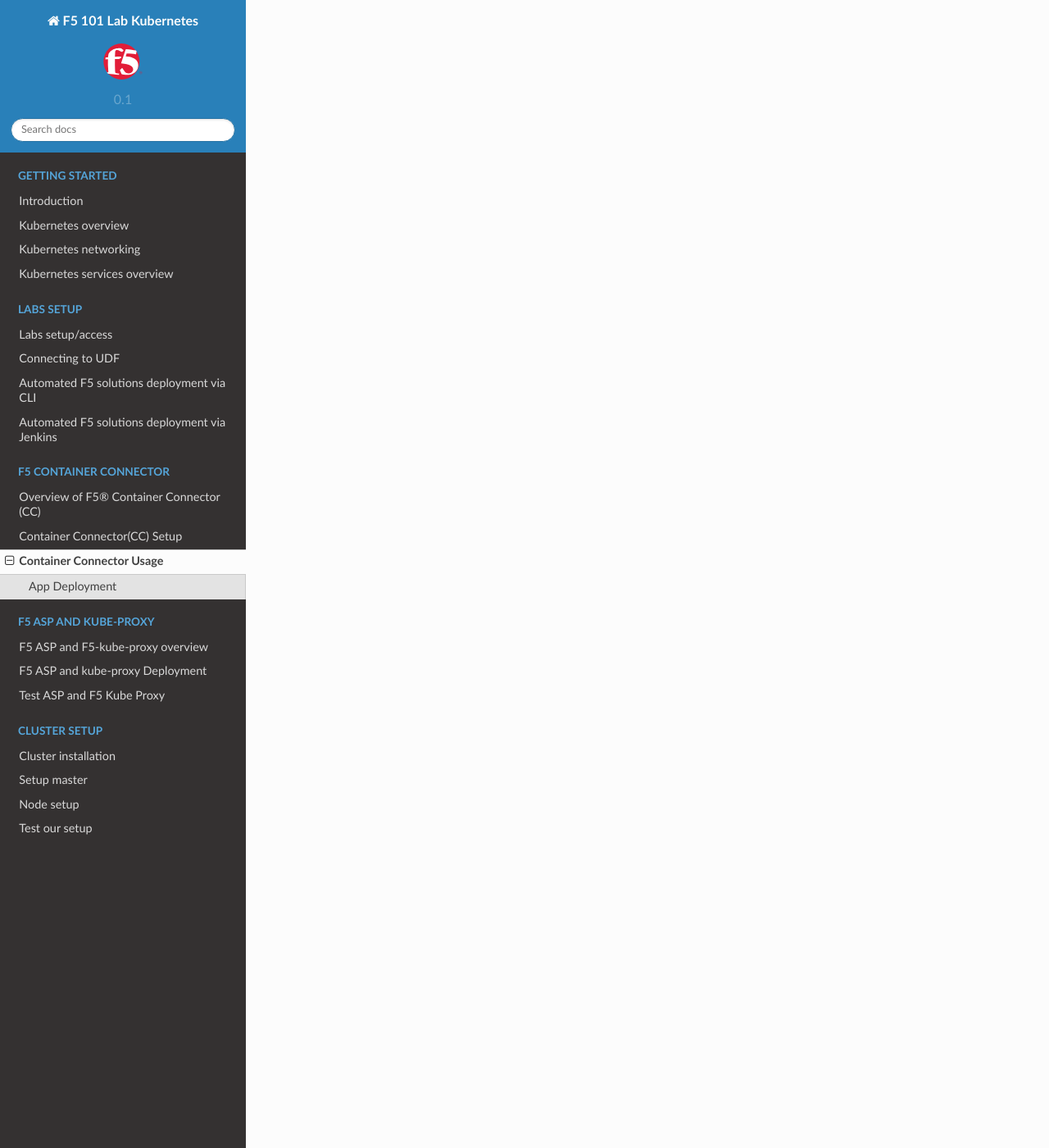
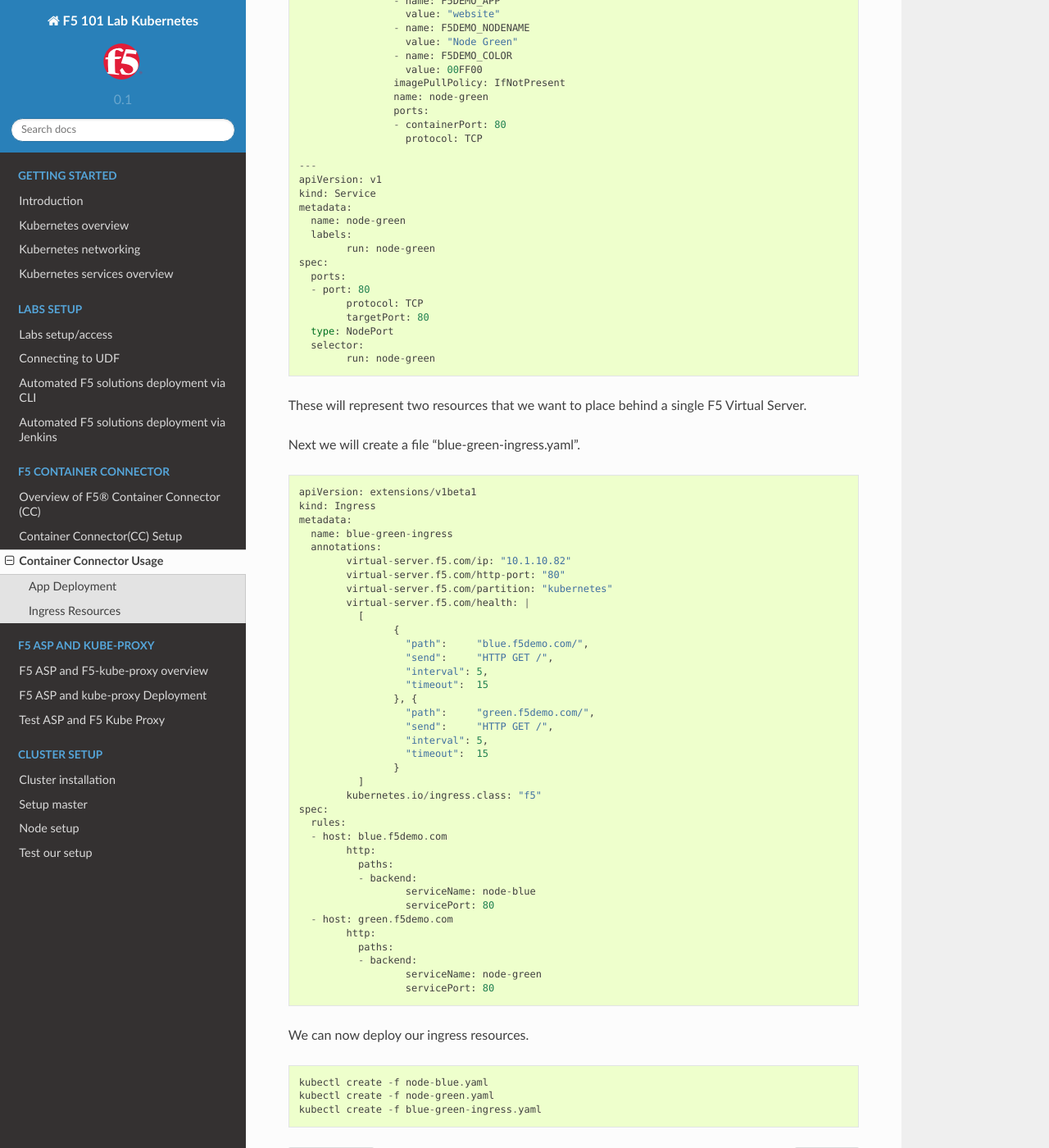
Before and after one commit to f5devcentral/f5-101-lab-kubernetes, a Sphinx documentation site: the page built from docs/f5-container-connector/f5-container-connector-usage.rst, in a window 1280 px wide and 1400 px high, scrolled down 6598 px. Shown: the whole window at 82% size. Built offline with Sphinx 7.4.7 and the Read the Docs theme 2.0.0, drawn with Linux system fonts in a browser that asks for light colours; some of the changed text lies outside the part shown.

Commit message:
ingress resources

```diff
--- a/docs/f5-container-connector/f5-container-connector-usage.rst
+++ b/docs/f5-container-connector/f5-container-connector-usage.rst
@@ -174,3 +174,157 @@
  .. image:: ../images/f5-container-connector-list-frontend-iptables.png
  	:align: center
  	:scale: 50%
+
+
+Ingress Resources
+-----------------
+
+The Container Connector also supports Kubernetes Ingress Resources as of version 1.1.0 of the F5 Container Connector.
+
+Ingress Resources provides L7 path/hostname routing of HTTP requests.
+
+On the master we will create a file called "node-blue.yaml".
+
+::
+
+	apiVersion: extensions/v1beta1
+	kind: Deployment
+	metadata:
+	  name: node-blue
+	spec:
+	  replicas: 1
+	  template:
+		metadata:
+		  labels:
+			run: node-blue
+		spec:
+		  containers:
+		  - image: "chen23/f5-demo-app"
+			env:
+			- name: F5DEMO_APP
+			  value: "website"
+			- name: F5DEMO_NODENAME
+			  value: "Node Blue"
+			- name: F5DEMO_COLOR
+			  value: 0000FF
+			imagePullPolicy: IfNotPresent
+			name: node-blue
+			ports:
+			- containerPort: 80
+			  protocol: TCP
+
+
+	---
+	apiVersion: v1
+	kind: Service
+	metadata:
+	  name: node-blue
+	  labels:
+		run: node-blue
+	spec:
+	  ports:
+	  - port: 80
+		protocol: TCP
+		targetPort: 80
+	  type: NodePort
+	  selector:
+		run: node-blue
+
+and another file "node-green.yaml".
+
+::
+
+	apiVersion: extensions/v1beta1
+	kind: Deployment
+	metadata:
+	  name: node-green
+	spec:
+	  replicas: 1
+	  template:
+		metadata:
+		  labels:
+			run: node-green
+		spec:
+		  containers:
+		  - image: "chen23/f5-demo-app"
+			env:
+			- name: F5DEMO_APP
+			  value: "website"
+			- name: F5DEMO_NODENAME
+			  value: "Node Green"
+			- name: F5DEMO_COLOR
+			  value: 00FF00
+			imagePullPolicy: IfNotPresent
+			name: node-green
+			ports:
+			- containerPort: 80
+			  protocol: TCP
+
+	---
+	apiVersion: v1
+	kind: Service
+	metadata:
+	  name: node-green
+	  labels:
+		run: node-green
+	spec:
+	  ports:
+	  - port: 80
+		protocol: TCP
+		targetPort: 80
+	  type: NodePort
+	  selector:
+		run: node-green
+
+These will represent two resources that we want to place behind a single F5 Virtual Server.
+
+Next we will create a file "blue-green-ingress.yaml".
+
+::
+
+	apiVersion: extensions/v1beta1
+	kind: Ingress
+	metadata:
+	  name: blue-green-ingress
+	  annotations:
+		virtual-server.f5.com/ip: "10.1.10.82"
+		virtual-server.f5.com/http-port: "80"
+		virtual-server.f5.com/partition: "kubernetes"
+		virtual-server.f5.com/health: |
+		  [
+			{
+			  "path":     "blue.f5demo.com/",
+			  "send":     "HTTP GET /",
+			  "interval": 5,
+			  "timeout":  15
+			}, {
+			  "path":     "green.f5demo.com/",
+			  "send":     "HTTP GET /",
+			  "interval": 5,
+			  "timeout":  15
+			}
+		  ]
+		kubernetes.io/ingress.class: "f5"
+	spec:
+	  rules:
+	  - host: blue.f5demo.com
+		http:
+		  paths:
+		  - backend:
+			  serviceName: node-blue
+			  servicePort: 80
+	  - host: green.f5demo.com
+		http:
+		  paths:
+		  - backend:
+			  serviceName: node-green
+			  servicePort: 80
+
+
+We can now deploy our ingress resources.
+
+::
+
+  kubectl create -f node-blue.yaml
+  kubectl create -f node-green.yaml
+  kubectl create -f blue-green-ingress.yaml
```
Also changed, not shown: other parts of docs/f5-container-connector/f5-container-connector-usage.rst (+3 -3 lines).
